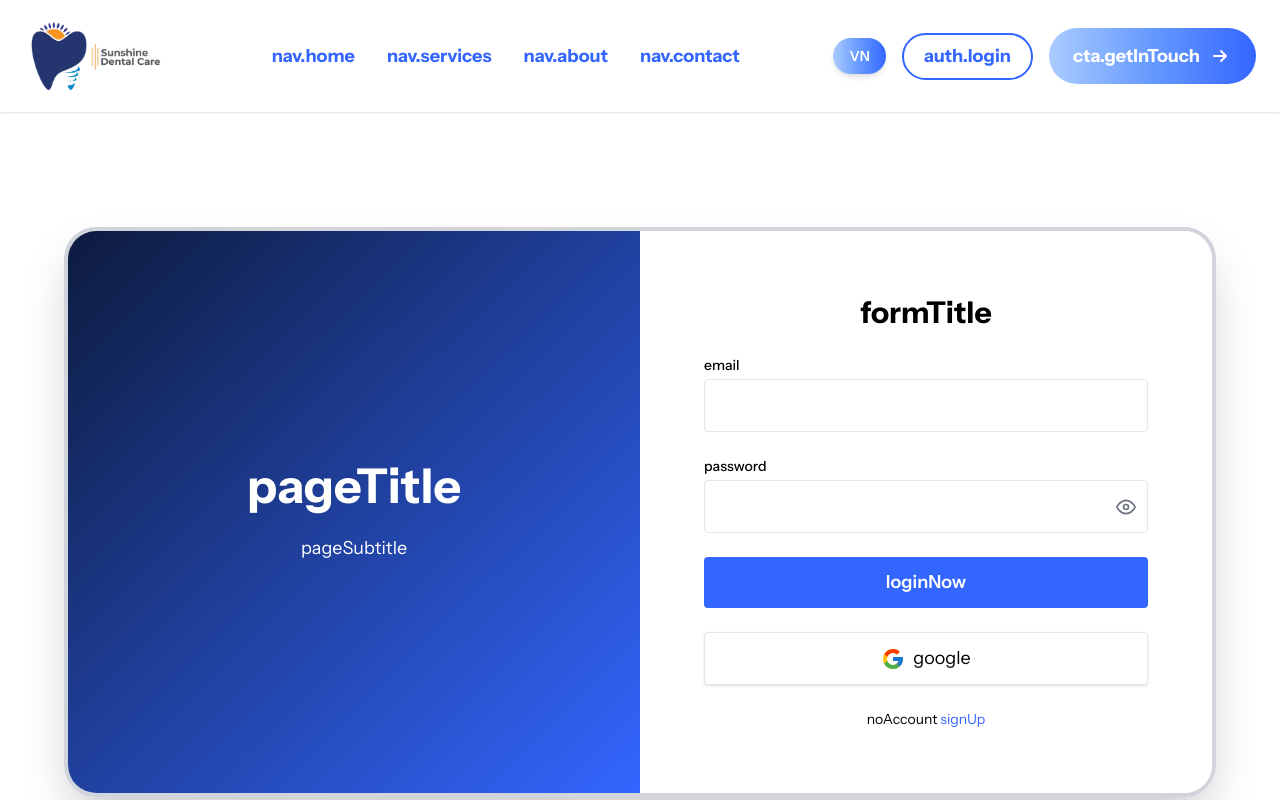
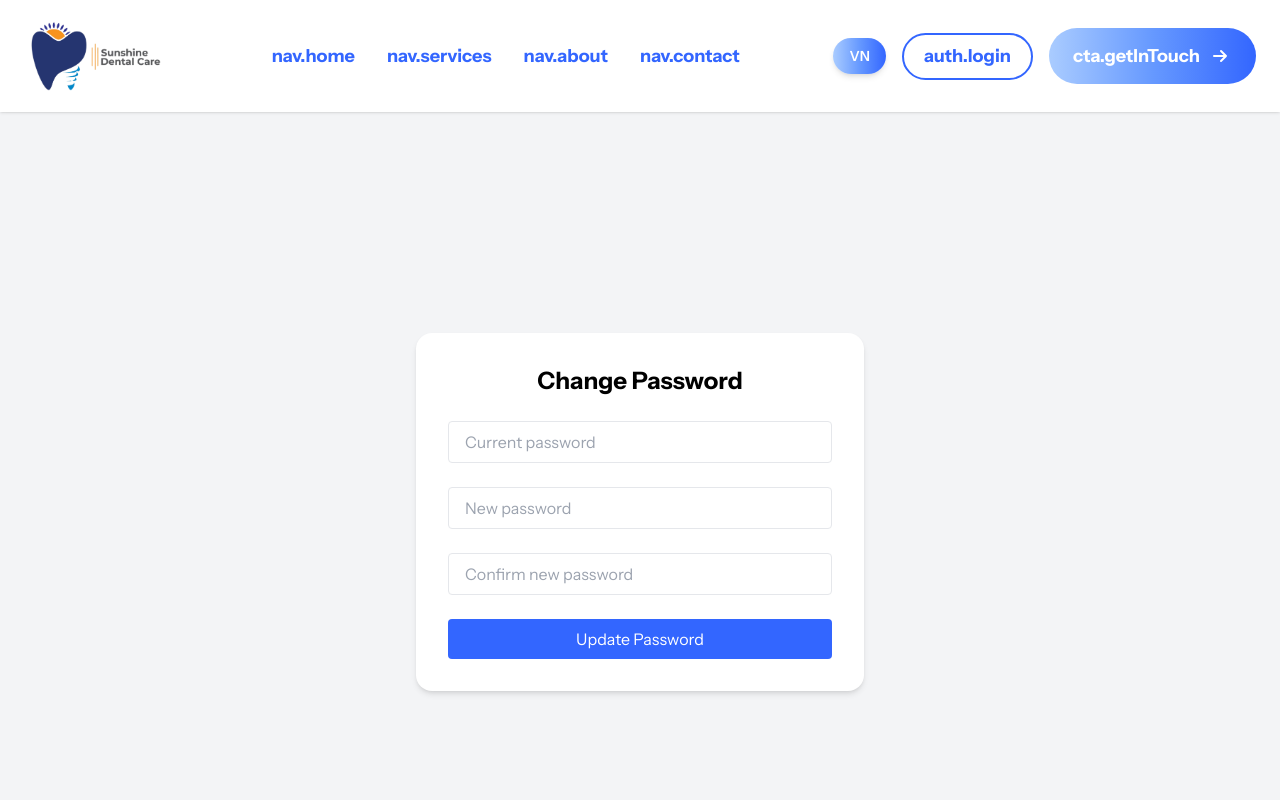
Before and after one commit to HoangNguyen49/DentalClinic, a React (Vite) app in the folder Dental-Clinic-FE/: page /change-password in a window 1280 px wide. Before the commit this address led to /login. Shown: the top 800 px of the page. Built offline with nearby package versions, Linux system fonts and the light colour scheme; no server answers; what i18next-resources-to-backend would draw is missing.

Commit message:
feat: Enhance ChangePassword and MyAccount components with improved validation, loading states

```diff
--- a/Dental-Clinic-FE/src/Pages/Account/ChangePassword.tsx
+++ b/Dental-Clinic-FE/src/Pages/Account/ChangePassword.tsx
@@ -1,4 +1,4 @@
-import React, { useState, useEffect } from "react";
+import React, { useState } from "react";
 import { useNavigate } from "react-router-dom";
 import axios from "axios";
 import { toast, ToastContainer } from "react-toastify";
@@ -6,69 +6,84 @@ import Header from "../../widgets/Header/Header";
 import Footer from "../../widgets/Footer/Footer";
 import "react-toastify/dist/ReactToastify.css";
 
+const PASSWORD_RULE =
+  /^(?=\S+$)(?=.*[a-z])(?=.*[A-Z])(?=.*\d)(?=.*[^A-Za-z0-9]).{8,100}$/;
+
 function ChangePassword() {
   const navigate = useNavigate();
-  const [userId, setUserId] = useState<number | null>(null);
   const [oldPassword, setOldPassword] = useState("");
   const [newPassword, setNewPassword] = useState("");
   const [confirmPassword, setConfirmPassword] = useState("");
-
-  useEffect(() => {
-    const storedUser = localStorage.getItem("user");
-    if (storedUser) {
-      const parsed = JSON.parse(storedUser);
-      setUserId(parsed.userId);
-    } else {
-      navigate("/login");
-    }
-  }, [navigate]);
+  const [loading, setLoading] = useState(false);
 
   const handleChangePassword = async (e: React.FormEvent) => {
     e.preventDefault();
+
 
     if (!oldPassword || !newPassword || !confirmPassword) {
       toast.error("Please fill in all fields.");
       return;
     }
-
-  if (newPassword.length < 6) {
-    toast.error("New password must be at least 6 characters.");
+    if (oldPassword === newPassword) {
+      toast.error("New password must be different from current.");
       return;
     }
-
-  if (oldPassword === newPassword) {
-    toast.error("New password cannot be the same as old password.");
+    if (!PASSWORD_RULE.test(newPassword)) {
+      toast.error(
+        "Password must be 8-100 chars, include upper, lower, digit, special char, and no spaces."
+      );
       return;
     }
-
     if (newPassword !== confirmPassword) {
-    toast.error("Confirm password does not match new password.");
+      toast.error("Confirm password must match.");
       return;
     }
 
     try {
-    const accessToken = localStorage.getItem("access_token");
-    await axios.patch(
-      `${import.meta.env.VITE_API_URL}/users/${userId}/change-password`,
-      { oldPassword, newPassword, confirmPassword },
+      setLoading(true);
+      const accessToken = localStorage.getItem("accessToken");
+      if (!accessToken) {
+        toast.error("You need to login again.");
+        navigate("/login");
+        return;
+      }
+
+      const { data } = await axios.post<{ message?: string }>(
+        `${import.meta.env.VITE_API_URL}/api/auth/change-password`,
         {
-        headers: {
-          Authorization: `Bearer ${accessToken}`,
+          currentPassword: oldPassword,
+          newPassword: newPassword,
+          confirmNewPassword: confirmPassword,
         },
+        {
+          headers: { Authorization: `Bearer ${accessToken}` },
         }
       );
-    toast.success("Password changed successfully.");
-    setTimeout(() => navigate("/my-account"), 1500);
+
+      toast.success(data?.message ?? "Password changed successfully.");
+      setOldPassword("");
+      setNewPassword("");
+      setConfirmPassword("");
+
+      setTimeout(() => navigate("/my-account"), 1200);
     } catch (err: any) {
-    const message = err.response?.data?.message || "Error changing password";
-    toast.error(Array.isArray(message) ? message.join(", ") : message);
+      const res = err?.response?.data;
+      let msg =
+        (Array.isArray(res) && res.join(", ")) ||
+        (Array.isArray(res?.errors) && res.errors.join(", ")) ||
+        res?.message ||
+        res?.error ||
+        "Error changing password";
+      toast.error(msg);
+    } finally {
+      setLoading(false);
     }
   };
 
   return (
     <>
       <Header />
-      <ToastContainer />
+      <ToastContainer position="top-right" autoClose={3000} />
       <div className="min-h-screen flex justify-center items-center bg-gray-100 p-6">
         <form
           onSubmit={handleChangePassword}
@@ -78,31 +93,35 @@ function ChangePassword() {
 
           <input
             type="password"
-            placeholder="Old Password"
+            placeholder="Current password"
             value={oldPassword}
             onChange={(e) => setOldPassword(e.target.value)}
             className="w-full px-4 py-2 border rounded"
+            autoComplete="current-password"
           />
           <input
             type="password"
-            placeholder="New Password"
+            placeholder="New password"
             value={newPassword}
             onChange={(e) => setNewPassword(e.target.value)}
             className="w-full px-4 py-2 border rounded"
+            autoComplete="new-password"
           />
           <input
             type="password"
-            placeholder="Confirm New Password"
+            placeholder="Confirm new password"
             value={confirmPassword}
             onChange={(e) => setConfirmPassword(e.target.value)}
             className="w-full px-4 py-2 border rounded"
+            autoComplete="new-password"
           />
 
           <button
             type="submit"
-            className="w-full bg-[#3366FF] text-white py-2 rounded hover:bg-[#254EDB] transition"
+            disabled={loading}
+            className="w-full bg-[#3366FF] text-white py-2 rounded hover:bg-[#254EDB] transition disabled:opacity-60"
           >
-            Update Password
+            {loading ? "Updating..." : "Update Password"}
           </button>
         </form>
       </div>
@@ -110,4 +129,5 @@ function ChangePassword() {
     </>
   );
 }
+
 export default ChangePassword;
--- a/Dental-Clinic-FE/src/Pages/Account/MyAccount.tsx
+++ b/Dental-Clinic-FE/src/Pages/Account/MyAccount.tsx
@@ -13,38 +13,44 @@ type UserInfo = {
   phone?: string;
   username?: string;
   avatarUrl?: string;
-  roles?: string[];
+  hasPassword?: boolean;
 };
 
 function MyAccount() {
   const [user, setUser] = useState<UserInfo | null>(null);
   const [newAvatar, setNewAvatar] = useState<File | null>(null);
   const [previewUrl, setPreviewUrl] = useState<string | null>(null);
+  const [loading, setLoading] = useState(true);
 
   const navigate = useNavigate();
   const API = import.meta.env.VITE_API_URL;
 
   // ===== Lấy thông tin user hiện tại =====
   useEffect(() => {
+  const fetchUser = async () => {
     const token = localStorage.getItem("accessToken");
     if (!token) {
       navigate("/login");
       return;
     }
 
-    axios
-      .get<UserInfo>(`${API}/api/users/me`, {
+    try {
+      const res = await axios.get<UserInfo>(`${API}/api/users/me`, {
         headers: { Authorization: `Bearer ${token}` },
-      })
-      .then((res) => {
+      });
       setUser(res.data);
       localStorage.setItem("user", JSON.stringify(res.data));
-      })
-      .catch((err) => {
+    } catch (err) {
       console.error(err);
       navigate("/login");
-      });
+    } finally {
+      setLoading(false);
+    }
+  };
+
+  fetchUser();
 }, [API, navigate]);
+
 
   const avatarSrc =
     previewUrl ||
@@ -117,12 +123,23 @@ function MyAccount() {
       setUser(data);
       localStorage.setItem("user", JSON.stringify(data));
       toast.success("Profile updated successfully!");
-
     } catch (error) {
       console.error(error);
       toast.error("Failed to update profile.");
     }
   };
+
+  if (loading) {
+    return (
+      <>
+        <Header />
+        <div className="min-h-screen flex items-center justify-center bg-gray-100">
+          <div className="text-gray-600">Loading...</div>
+        </div>
+        <Footer />
+      </>
+    );
+  }
 
   return (
     <>
@@ -179,12 +196,8 @@ function MyAccount() {
             <p>
               <strong>Username:</strong> {user?.username || "-"}
             </p>
-            <p>
-              <strong>Roles:</strong>{" "}
-              {(user?.roles || []).join(", ") || "-"}
-            </p>
 
-            <div className="flex flex-wrap gap-4">
+            <div className="flex flex-wrap gap-4 items-center">
               <button
                 onClick={handleSaveChanges}
                 className="px-4 py-2 bg-green-600 text-white rounded hover:bg-green-700 transition"
@@ -192,17 +205,20 @@ function MyAccount() {
                 Save Changes
               </button>
 
+              {/* Chỉ hiện khi user có mật khẩu local */}
+              {user?.hasPassword && (
                 <button
                   onClick={() => navigate("/change-password")}
                   className="px-4 py-2 bg-[#3366FF] text-white rounded hover:bg-[#254EDB] transition"
                 >
                   Change Password
                 </button>
+              )}
             </div>
           </div>
 
           {/* ===== Right: Avatar ===== */}
-          <div className="md:w-1/2 bg-gradient-to-br from-[#0D1B3E] to-[#3366FF] flex flex-col items-center justify-center p-10 gap-4">
+          <div className="md:w-1/2 bg-gradient-to-br from-[#0D1B3E] to-[#3366FF] flex flex-col items-center justify-center p-10 gap-4 rounded-2xl">
             <img
               src={avatarSrc}
               alt="Avatar"
--- a/Dental-Clinic-FE/src/Pages/Auth/LoginPage.tsx
+++ b/Dental-Clinic-FE/src/Pages/Auth/LoginPage.tsx
@@ -68,7 +68,7 @@ function LoginPage() {
 
       toast.success(t("login:loginSuccess"));
       setTimeout(() => {
-        if (normalizedRoles.includes("ADMIN")) navigate("/admin");
+        if (normalizedRoles.includes("ADMIN")) navigate("/");
         else navigate("/");
       }, 2000);
     } catch (err: any) {
--- a/Dental-Clinic-FE/src/widgets/Header/Header.tsx
+++ b/Dental-Clinic-FE/src/widgets/Header/Header.tsx
@@ -7,7 +7,6 @@ import { useTranslation } from "react-i18next";
 
 function Header() {
   const navigate = useNavigate();
-  // yêu cầu namespace 'web' (đúng với web.json)
   const { t } = useTranslation(["web"]);
   const [user, setUser] = useState<any>(null);
   const [isDropdownOpen, setIsDropdownOpen] = useState(false);
```
Also changed, not shown: Dental-Clinic-FE/src/Pages/Auth/OAuthSuccessHandler.tsx (+61 -30 lines). Lines whose indentation alone changed are shown as unchanged.
